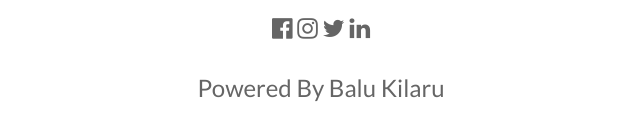
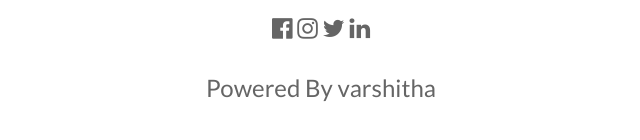
Before and after one commit to VarshithaMadasi/about, a plain HTML site: page index.html in a window 1280 px wide. Shown: the part 1722-1862 px from the top of the page, 319-959 px from the left. Drawn offline with nearby package versions, Linux system fonts and the light colour scheme.

Commit message:
Update index.html

```diff
--- a/index.html
+++ b/index.html
@@ -87,7 +87,7 @@ body,h1,h2,h3,h4,h5,h6 {font-family: "Lato", sans-serif}
 
     <i class="fa fa-twitter w3-hover-opacity"></i>
     <i class="fa fa-linkedin w3-hover-opacity"></i>
-     <p>Powered By Balu Kilaru</p>
+     <p>Powered By varshitha</p>
  </div>
 
 </footer>
```
